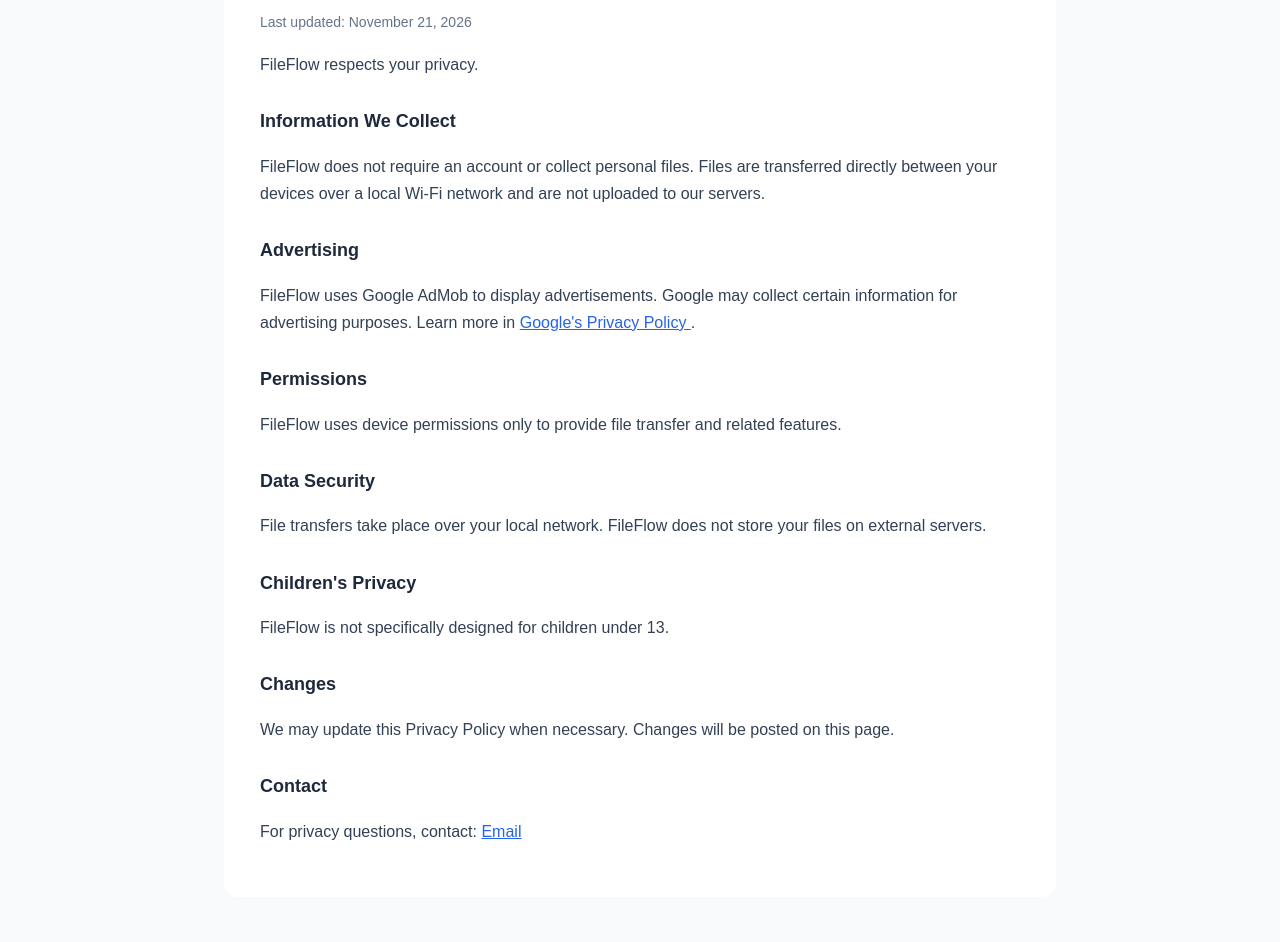
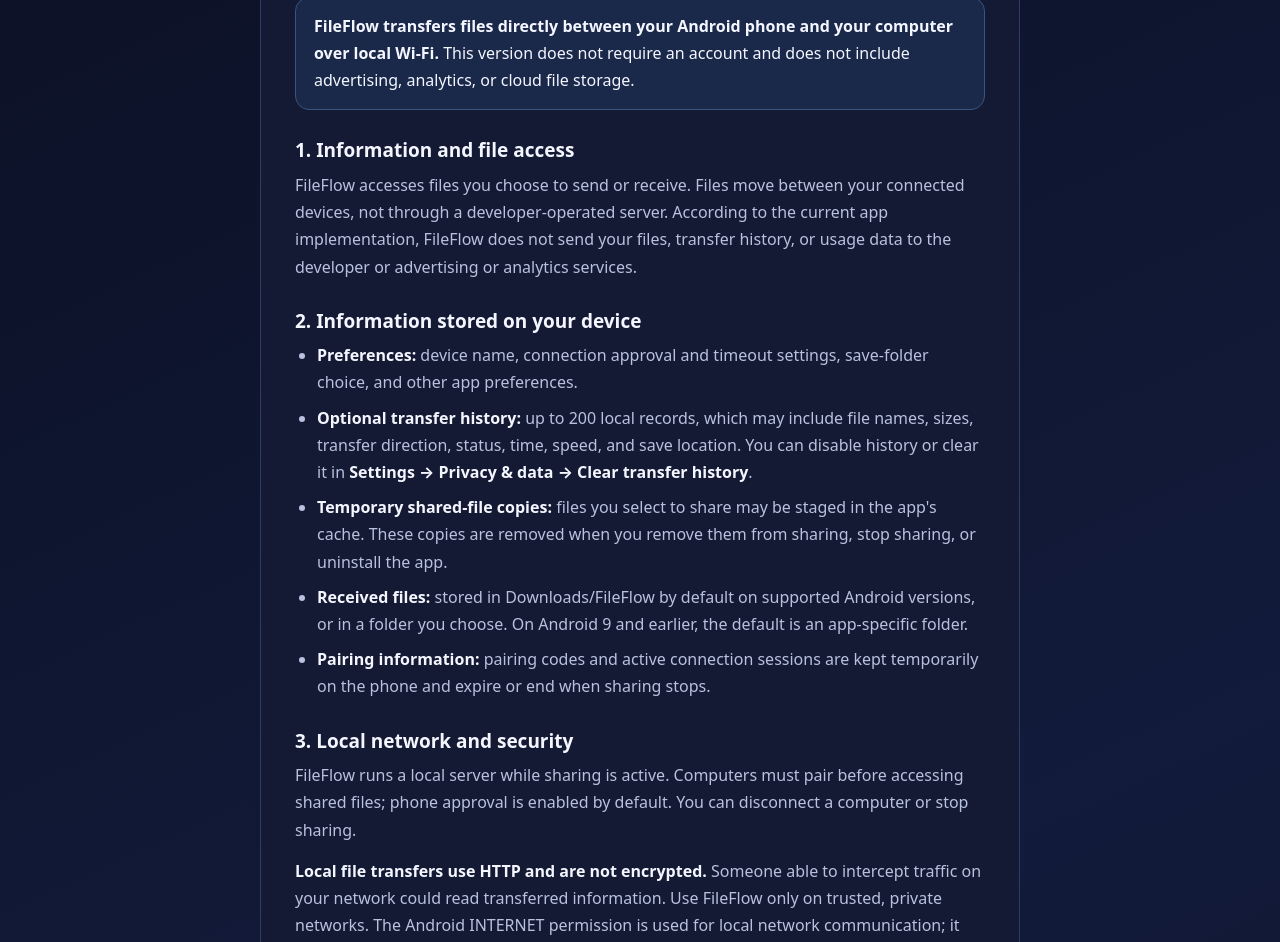
Before and after one commit to maicoders/maicoders.github.io, a plain HTML site: page ff-privacy-policy.html in a window 1280 px wide. Shown: the part 164-1106 px from the top of the page. Drawn offline with Linux system fonts and the light colour scheme.

Commit message:
Update ff-privacy-policy.html

```diff
--- a/ff-privacy-policy.html
+++ b/ff-privacy-policy.html
@@ -3,94 +3,208 @@
 <html lang="en">
 <head>
   <meta charset="UTF-8">
-  <meta name="viewport" content="width=device-width, initial-scale=1.0">
-  <meta name="robots" content="index, follow">
-  <title>Privacy Policy - FileFlow</title>
+  <meta name="viewport" content="width=device-width, initial-scale=1">
+  <meta name="color-scheme" content="dark">
+  <meta name="description" content="Privacy Policy for FileFlow, a local Wi-Fi file transfer app for Android.">
+  <title>Privacy Policy | FileFlow</title>
   <style>
+    :root {
+      color-scheme: dark;
+      --bg: #0b1024;
+      --card: #141a33;
+      --text: #f4f6ff;
+      --muted: #b8c1df;
+      --accent: #55c7ff;
+      --line: #303b65;
+    }
+    * { box-sizing: border-box; }
     body {
-      font-family: Arial, sans-serif;
-      background: #f8fafc;
-      color: #334155;
-      line-height: 1.7;
       margin: 0;
-      padding: 24px;
+      padding: 32px 16px 56px;
+      background: linear-gradient(155deg, #0b1024, #121b3b 55%, #0b1024);
+      color: var(--text);
+      font: 16px/1.7 system-ui, -apple-system, "Segoe UI", Roboto, Arial, sans-serif;
     }
     main {
       max-width: 760px;
-      margin: 30px auto;
-      background: #fff;
-      padding: 36px;
+      margin: auto;
+      padding: 34px;
+      background: var(--card);
+      border: 1px solid var(--line);
+      border-radius: 20px;
+    }
+    h1 {
+      font-size: clamp(26px, 5vw, 32px);
+      line-height: 1.25;
+      margin: 0 0 6px;
+    }
+    h2 {
+      font-size: 19px;
+      line-height: 1.4;
+      margin: 27px 0 7px;
+    }
+    p, li { color: var(--muted); }
+    p { margin: 8px 0 14px; }
+    ul { padding-left: 22px; margin-top: 8px; }
+    li { margin-bottom: 8px; }
+    strong { color: var(--text); }
+    a { color: var(--accent); overflow-wrap: anywhere; }
+    .date { font-size: 14px; margin: 0 0 24px; }
+    .intro {
+      background: #1a2849;
+      border: 1px solid #385480;
       border-radius: 14px;
+      padding: 15px 18px;
     }
-    h1 { color: #0f172a; font-size: 28px; }
-    h2 {
-      color: #1e293b;
-      font-size: 18px;
-      margin-top: 28px;
+    .intro p { margin: 0; color: var(--text); }
+    footer {
+      text-align: center;
+      color: var(--muted);
+      font-size: 13px;
+      margin-top: 20px;
     }
-    .date { color: #64748b; font-size: 14px; }
-    a { color: #2563eb; }
-    @media (max-width: 600px) {
-      main { padding: 22px; margin: 0; }
+    @media(max-width:520px) {
+      body { padding: 14px 10px 36px; }
+      main { padding: 22px 18px; border-radius: 16px; }
     }
   </style>
 </head>
 <body>
 <main>
-    <h1>Privacy Policy</h1>
+  <h1>FileFlow Privacy Policy</h1>
   <p class="date">Last updated: November 21, 2026</p>
 
-    <p>FileFlow respects your privacy.</p>
+  <div class="intro">
+    <p>
+      <strong>FileFlow transfers files directly between
+      your Android phone and your computer over local
+      Wi-Fi.</strong>
+      This version does not require an account and does
+      not include advertising, analytics, or cloud file
+      storage.
+    </p>
+  </div>
 
-    <h2>Information We Collect</h2>
+  <h2>1. Information and file access</h2>
   <p>
-      FileFlow does not require an account or collect
-      personal files. Files are transferred directly
-      between your devices over a local Wi-Fi network
-      and are not uploaded to our servers.
+    FileFlow accesses files you choose to send or receive.
+    Files move between your connected devices, not through
+    a developer-operated server. According to the current
+    app implementation, FileFlow does not send your files,
+    transfer history, or usage data to the developer or
+    advertising or analytics services.
   </p>
 
-    <h2>Advertising</h2>
+  <h2>2. Information stored on your device</h2>
+  <ul>
+    <li>
+      <strong>Preferences:</strong> device name, connection
+      approval and timeout settings, save-folder choice,
+      and other app preferences.
+    </li>
+    <li>
+      <strong>Optional transfer history:</strong> up to
+      200 local records, which may include file names,
+      sizes, transfer direction, status, time, speed,
+      and save location. You can disable history or
+      clear it in
+      <strong>Settings → Privacy &amp; data →
+      Clear transfer history</strong>.
+    </li>
+    <li>
+      <strong>Temporary shared-file copies:</strong>
+      files you select to share may be staged in the
+      app's cache. These copies are removed when you
+      remove them from sharing, stop sharing, or
+      uninstall the app.
+    </li>
+    <li>
+      <strong>Received files:</strong> stored in
+      Downloads/FileFlow by default on supported Android
+      versions, or in a folder you choose. On Android 9
+      and earlier, the default is an app-specific folder.
+    </li>
+    <li>
+      <strong>Pairing information:</strong> pairing codes
+      and active connection sessions are kept temporarily
+      on the phone and expire or end when sharing stops.
+    </li>
+  </ul>
+
+  <h2>3. Local network and security</h2>
   <p>
-      FileFlow uses Google AdMob to display advertisements.
-      Google may collect certain information for advertising
-      purposes. Learn more in
-      <a href="https://policies.google.com/privacy">
-        Google's Privacy Policy
-      </a>.
+    FileFlow runs a local server while sharing is active.
+    Computers must pair before accessing shared files;
+    phone approval is enabled by default. You can
+    disconnect a computer or stop sharing.
+  </p>
+  <p>
+    <strong>Local file transfers use HTTP and are not
+    encrypted.</strong>
+    Someone able to intercept traffic on your network
+    could read transferred information. Use FileFlow
+    only on trusted, private networks. The Android
+    INTERNET permission is used for local network
+    communication; it does not mean that file transfers
+    use cloud servers.
   </p>
 
-    <h2>Permissions</h2>
+  <h2>4. Data retention and deletion</h2>
   <p>
-      FileFlow uses device permissions only to provide
-      file transfer and related features.
+    You can clear transfer history in the app. Stopping
+    sharing removes staged shared-file copies and ends
+    active sessions. Uninstalling the app removes its
+    private settings, history, and cache. Files saved
+    to a public Downloads folder or another folder you
+    selected may remain after uninstalling; delete
+    those files using your file manager. Files already
+    transferred to a computer must be managed on that
+    computer.
+  </p>
+  <p>
+    FileFlow does not maintain a developer-operated
+    account or file database, so there is no
+    developer-held account or file archive to delete.
   </p>
 
-    <h2>Data Security</h2>
+  <h2>5. Third-party services and advertising</h2>
   <p>
-      File transfers take place over your local network.
-      FileFlow does not store your files on external servers.
+    This version of FileFlow does not include AdMob,
+    advertising SDKs, analytics SDKs, or cloud services.
+    If these practices change in a future release,
+    this policy will be updated.
+  </p>
+  <p>
+    Opening this privacy policy may connect your browser
+    to the website hosting it. That website may process
+    standard connection information under its own
+    privacy practices.
   </p>
 
-    <h2>Children's Privacy</h2>
+  <h2>6. Children's privacy</h2>
   <p>
-      FileFlow is not specifically designed for
-      children under 13.
+    FileFlow is a general-purpose utility and is not
+    specifically directed at children.
   </p>
 
-    <h2>Changes</h2>
+  <h2>7. Changes</h2>
   <p>
-      We may update this Privacy Policy when necessary.
-      Changes will be posted on this page.
+    We may update this policy to reflect changes to
+    FileFlow. The latest version and update date
+    will be published here.
   </p>
 
-    <h2>Contact</h2>
+  <h2>8. Contact</h2>
   <p>
-      For privacy questions, contact:
+    Developer: <strong>MAI Coder's</strong>
+    <br>
+    Privacy questions:
     <a href="mailto:maicoders101@gmail.com">
       Email
     </a>
   </p>
 </main>
+
+<footer>FileFlow · Local Wi-Fi file transfer</footer>
 </body>
 </html>
```
Lines whose indentation alone changed are shown as unchanged.
